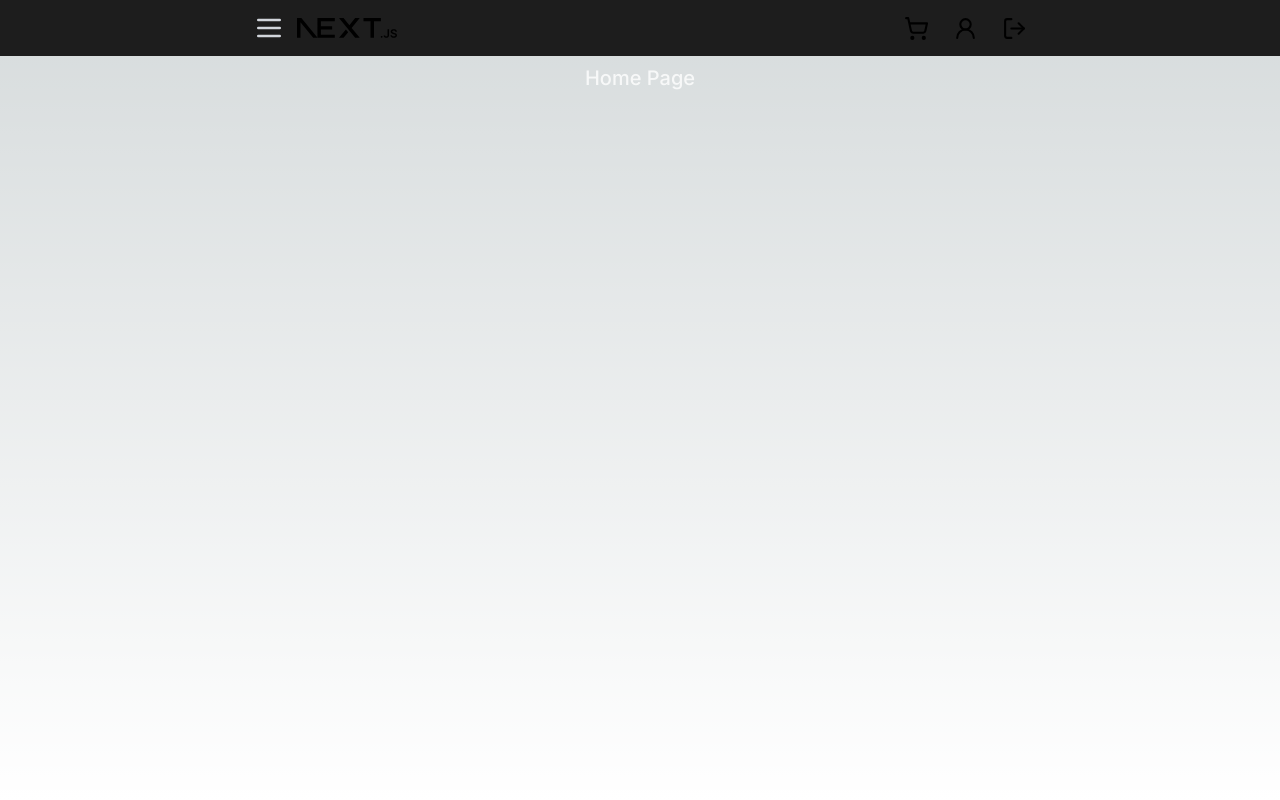
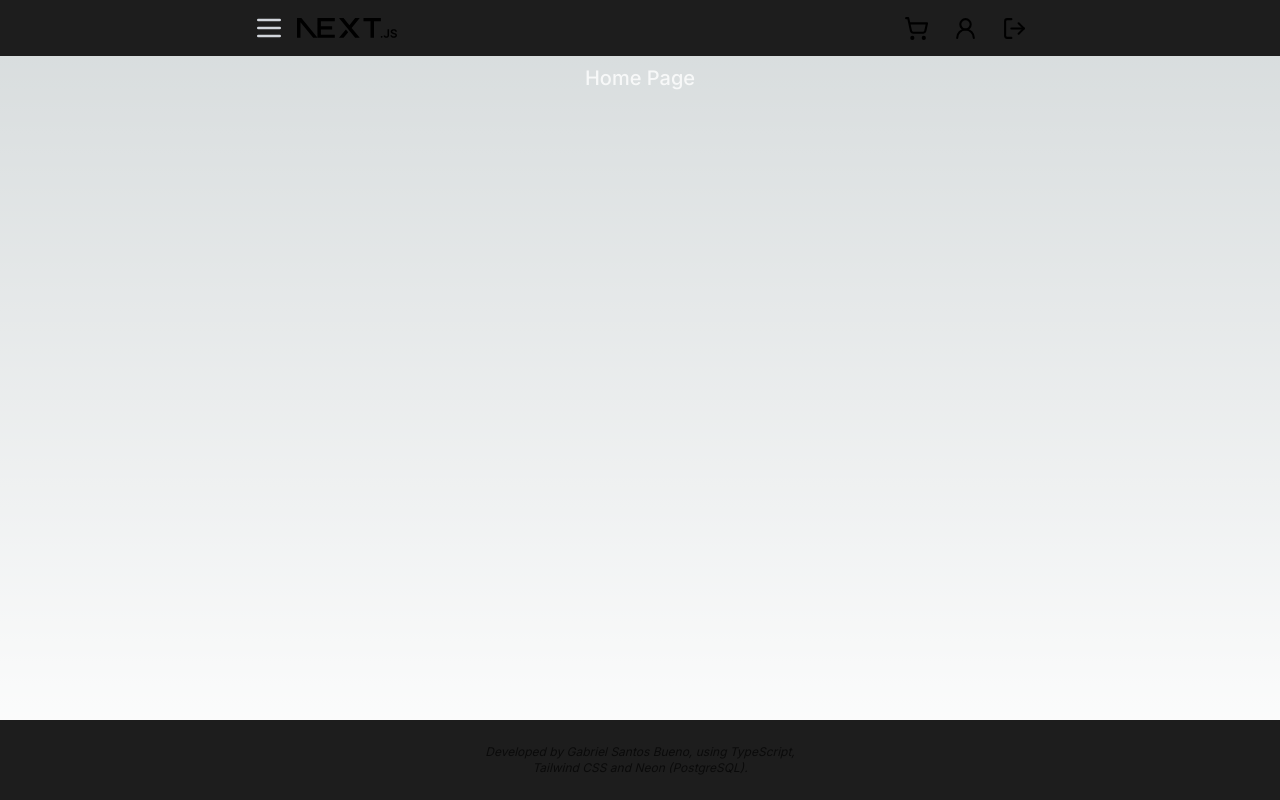
Before and after one commit to G182500/store, a Next.js app: page / in a window 1280 px wide. Built offline with nearby package versions, Linux system fonts and the light colour scheme.

Commit message:
feat: footer

```diff
--- a/app/layout.tsx
+++ b/app/layout.tsx
@@ -3,6 +3,7 @@
 import Header from "@/components/menu/header";
 import SearchResult from "@/components/search/search-result";
 import QueryCliProvider from "@/contexts/query-client-provider";
+import Footer from "@/components/footer";
 import "./globals.css";
 
 const inter = Inter({ subsets: ["latin"] });
@@ -27,6 +28,7 @@
             <div className="container flex mx-auto mt-16">
               <SearchResult>{children}</SearchResult>
             </div>
+            <Footer />
           </main>
         </QueryCliProvider>
       </body>
--- /dev/null
+++ b/components/footer.tsx
@@ -0,0 +1,33 @@
+import { Instagram, Linkedin } from "lucide-react";
+import Link from "next/link";
+
+const Footer = () => {
+  //const linkStyle = "flex font-medium gap-2 items-center text-xl text-gray-300 hover:text-white";
+
+  return (
+    <footer className="flex flex-col bg-[#1d1d1d] items-center px-2 py-6 w-full">
+      {/*<div className="flex justify-around">
+        <Link
+          href="https://www.instagram.com/o_californiaa/?next=%2F"
+          className={linkStyle}
+        >
+          <Instagram size={20} />
+          Instagram
+        </Link>
+        <Link
+          href="https://www.linkedin.com/in/gabriel-santos-20b4b8197"
+          className={linkStyle}
+        >
+          <Linkedin size={20} />
+          Linkedin
+        </Link>
+      </div>*/}
+      <p className="italic opacity-65 text-xs text-center max-w-80">
+        Developed by Gabriel Santos Bueno, using TypeScript, Tailwind CSS and
+        Neon (PostgreSQL).
+      </p>
+    </footer>
+  );
+};
+
+export default Footer;
```
